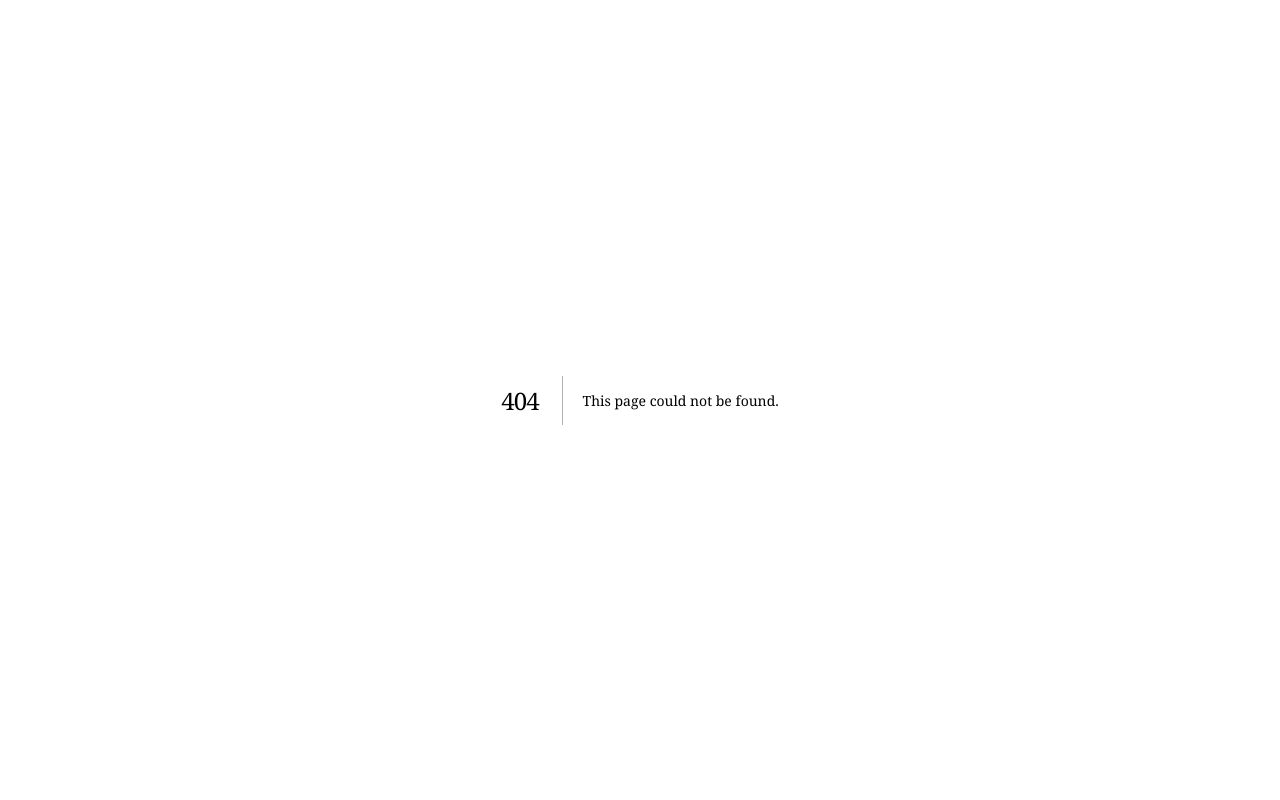
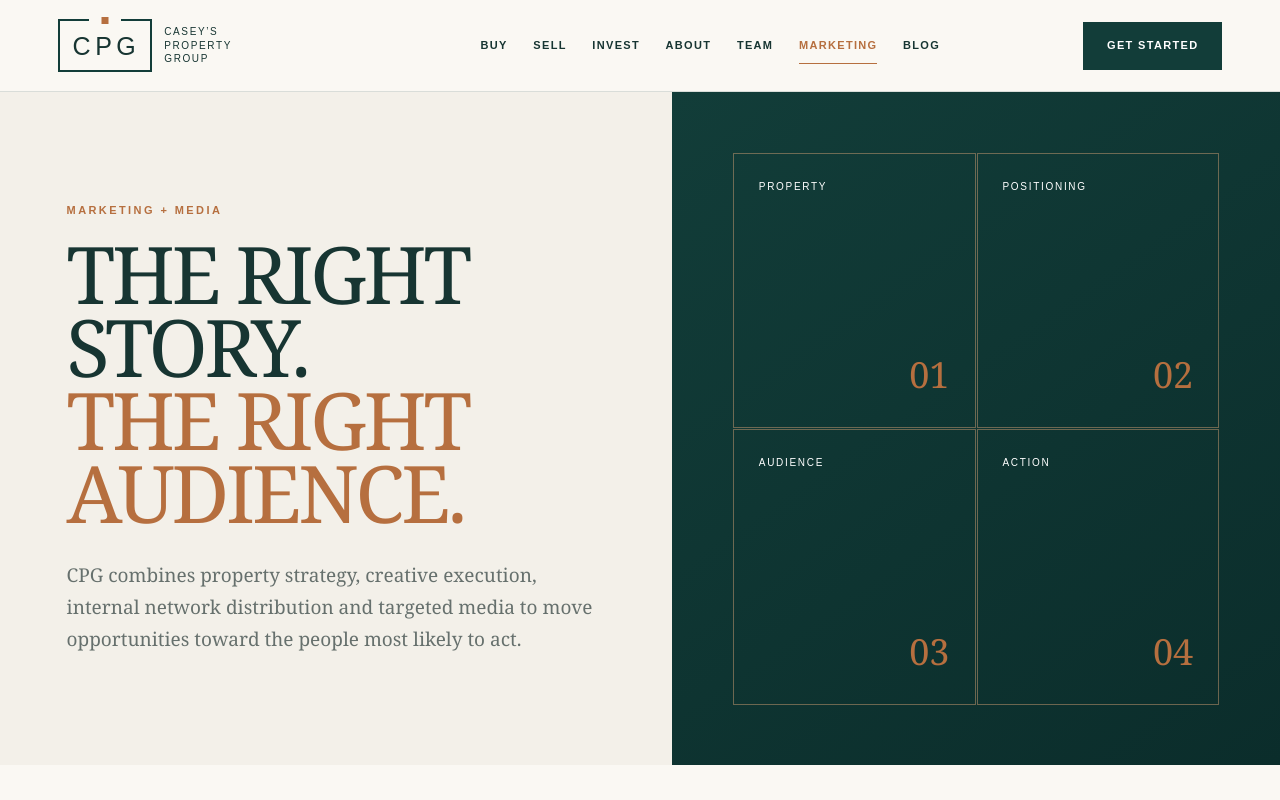
Before and after one commit to amalagisi41-prog/CPG, a Next.js app: page /marketing in a window 1280 px wide. Before the commit this address had no page. Shown: the top 800 px of the page. Built offline with nearby package versions, Linux system fonts and the light colour scheme.

Commit message:
Add marketing and media page

```diff
--- a/app/blog/page.tsx
+++ b/app/blog/page.tsx
@@ -20,7 +20,7 @@ export default function BlogPage() {
     <main>
       <header className="site-header subpage-header">
         <a className="brand" href="/" aria-label="Casey's Property Group home"><span className="brand-mark">CPG</span><span className="brand-name">Casey’s Property Group</span></a>
-        <nav aria-label="Primary navigation"><a href="/#paths">Buy</a><a href="/#seller-options">Sell</a><a href="/#divisions">Invest</a><a href="/#about">About</a><a href="/team">Team</a><a className="nav-current" href="/blog">Blog</a></nav>
+        <nav aria-label="Primary navigation"><a href="/#paths">Buy</a><a href="/#seller-options">Sell</a><a href="/#divisions">Invest</a><a href="/#about">About</a><a href="/team">Team</a><a href="/marketing">Marketing</a><a className="nav-current" href="/blog">Blog</a></nav>
         <a className="button button-dark header-cta" href="/#start">Get started</a>
       </header>
 
@@ -50,7 +50,7 @@ export default function BlogPage() {
 
       <footer>
         <div className="footer-brand"><span className="brand-mark">CPG</span><p>Casey’s Property Group<br /><small>Stamford, Connecticut · Serving CT &amp; NY</small></p></div>
-        <div className="footer-links"><a href="/">Home</a><a href="/#seller-options">Sell</a><a href="/#divisions">Invest</a><a href="/team">Team</a><a href="/blog">Blog</a></div>
+        <div className="footer-links"><a href="/">Home</a><a href="/#seller-options">Sell</a><a href="/#divisions">Invest</a><a href="/team">Team</a><a href="/marketing">Marketing</a><a href="/blog">Blog</a></div>
         <div className="footer-social-wrap"><div className="social-links" aria-label="Social media"><a href="https://www.instagram.com/" target="_blank" rel="noreferrer" aria-label="Casey’s Property Group on Instagram"><FaInstagram aria-hidden="true" /></a><a href="https://www.tiktok.com/" target="_blank" rel="noreferrer" aria-label="Casey’s Property Group on TikTok"><FaTiktok aria-hidden="true" /></a><a href="https://www.facebook.com/" target="_blank" rel="noreferrer" aria-label="Casey’s Property Group on Facebook"><FaFacebookF aria-hidden="true" /></a></div><p className="footer-note">Your property.<br />Your options.</p></div>
       </footer>
     </main>
--- a/app/globals.css
+++ b/app/globals.css
@@ -205,6 +205,30 @@ footer { background:#082725; color:white; padding:42px 5.2vw; display:grid; grid
 .insight-signup h2 { margin:0; font-size:clamp(34px,4vw,55px); }
 .insight-signup p { color:#c6d3d0; line-height:1.7; }
 .insight-signup form label { display:block; text-transform:uppercase; letter-spacing:.15em; font-size:10px; margin-bottom:9px; color:#d7e3df; }
+.marketing-hero { background:var(--cream); }
+.marketing-signal { background:linear-gradient(145deg,var(--forest),var(--forest-dark)); color:white; display:grid; grid-template-columns:1fr 1fr; padding:10%; gap:1px; }
+.marketing-signal div { border:1px solid rgba(224,167,120,.45); min-height:150px; padding:25px; display:flex; flex-direction:column; justify-content:space-between; }
+.marketing-signal span { text-transform:uppercase; letter-spacing:.17em; font-size:10px; }
+.marketing-signal i { color:var(--copper); font-family:Georgia,serif; font-size:36px; font-style:normal; align-self:flex-end; }
+.marketing-intro { padding:105px 5.2vw; display:grid; grid-template-columns:1.1fr .9fr; gap:8vw; }
+.marketing-intro h2 { margin:0; font-size:clamp(42px,5vw,70px); line-height:1.05; }
+.marketing-intro > div:last-child { color:var(--muted); line-height:1.85; padding-top:20px; }
+.audience-section { padding:100px 5.2vw; background:var(--forest); color:white; }
+.audience-grid { display:grid; grid-template-columns:repeat(4,1fr); border-top:1px solid rgba(255,255,255,.2); border-left:1px solid rgba(255,255,255,.2); }
+.audience-grid article { padding:35px 28px; min-height:300px; border-right:1px solid rgba(255,255,255,.2); border-bottom:1px solid rgba(255,255,255,.2); }
+.audience-grid span { color:var(--copper); font-family:Georgia,serif; font-size:25px; }
+.audience-grid h3 { font-family:Georgia,serif; font-size:27px; font-weight:400; text-transform:uppercase; margin:55px 0 18px; }
+.audience-grid p { color:#c5d2cf; line-height:1.7; font-size:13px; }
+.audience-note { color:#91aaa4; font-size:10px; letter-spacing:.04em; margin:20px 0 0; }
+.marketing-capabilities { padding:110px 5.2vw; }
+.capability-grid { display:grid; grid-template-columns:repeat(3,1fr); border-top:1px solid var(--line); border-left:1px solid var(--line); }
+.capability-grid article { padding:32px; min-height:280px; border-right:1px solid var(--line); border-bottom:1px solid var(--line); }
+.capability-grid span { color:var(--copper); font-family:Georgia,serif; font-size:24px; }
+.capability-grid h3 { font-family:Georgia,serif; font-size:28px; font-weight:400; text-transform:uppercase; margin:45px 0 18px; }
+.capability-grid p { color:var(--muted); line-height:1.7; }
+.network-band { padding:90px 8vw; background:var(--cream); display:grid; grid-template-columns:.85fr 1.15fr; gap:10vw; align-items:center; }
+.network-band h2 { margin:0; font-size:clamp(38px,4.6vw,66px); line-height:1.05; }
+.network-band > p { color:var(--muted); line-height:1.9; font-size:17px; }
 
 @media (max-width: 1050px) {
   .site-header { grid-template-columns:1fr auto; }
@@ -220,6 +244,8 @@ footer { background:#082725; color:white; padding:42px 5.2vw; display:grid; grid
   .team-groups { grid-template-columns:1fr; }
   .team-groups article { border-right:0; border-bottom:1px solid var(--line); }
   .article-grid { grid-template-columns:1fr 1fr; }
+  .audience-grid { grid-template-columns:1fr 1fr; }
+  .marketing-intro, .network-band { grid-template-columns:1fr; }
 }
 
 @media (max-width: 760px) {
@@ -265,6 +291,9 @@ footer { background:#082725; color:white; padding:42px 5.2vw; display:grid; grid
   .blog-heading { grid-template-columns:1fr; }
   .article-grid article { min-height:340px; }
   .insight-signup { padding:60px 20px; gap:35px; }
+  .marketing-signal { min-height:420px; padding:20px; }
+  .marketing-intro, .marketing-capabilities, .audience-section, .network-band { padding:75px 20px; }
+  .audience-grid, .capability-grid { grid-template-columns:1fr; }
 }
 
 @media (max-width: 430px) {
--- /dev/null
+++ b/app/marketing/page.tsx
@@ -0,0 +1,66 @@
+import type { Metadata } from "next";
+import { FaFacebookF, FaInstagram, FaTiktok } from "react-icons/fa";
+
+export const metadata: Metadata = {
+  title: "Marketing & Media | Casey’s Property Group",
+  description: "Strategic property marketing, internal network distribution and targeted audience campaigns across Connecticut and New York.",
+};
+
+const audiences = [
+  ["Property owners", "Clear positioning for sellers comparing market, as-is, improvement and direct-sale paths."],
+  ["Qualified buyers", "Property-specific campaigns designed to reach likely owner-occupants and active market participants."],
+  ["Investors", "Focused distribution for multifamily, value-add, rental and off-market investment opportunities."],
+  ["Builders + developers", "Opportunity briefs for land, redevelopment, repositioning and construction-oriented audiences."],
+];
+
+const capabilities = [
+  ["Strategy", "Define the property story, audience, positioning and desired response before selecting channels."],
+  ["Creative", "Build consistent photography, video, copy and campaign materials around the property’s strongest attributes."],
+  ["Internal network", "Share relevant opportunities across CPG’s real estate, investment and development relationships."],
+  ["Targeted media", "Reach appropriate audiences by market, property type, intent and investment profile."],
+  ["Campaign management", "Coordinate launch timing, distribution, inquiries, follow-up and performance review."],
+  ["Opportunity routing", "Direct responses to CRES, CREI or CRED based on the inquiry and potential path forward."],
+];
+
+export default function MarketingPage() {
+  return (
+    <main>
+      <header className="site-header subpage-header">
+        <a className="brand" href="/" aria-label="Casey's Property Group home"><span className="brand-mark">CPG</span><span className="brand-name">Casey’s Property Group</span></a>
+        <nav aria-label="Primary navigation"><a href="/#paths">Buy</a><a href="/#seller-options">Sell</a><a href="/#divisions">Invest</a><a href="/#about">About</a><a href="/team">Team</a><a className="nav-current" href="/marketing">Marketing</a><a href="/blog">Blog</a></nav>
+        <a className="button button-dark header-cta" href="/#start">Get started</a>
+      </header>
+
+      <section className="page-hero marketing-hero">
+        <div className="page-hero-copy"><p className="eyebrow">Marketing + media</p><h1>The right story.<br /><em>The right audience.</em></h1><p>CPG combines property strategy, creative execution, internal network distribution and targeted media to move opportunities toward the people most likely to act.</p></div>
+        <div className="marketing-signal" aria-hidden="true"><div><span>Property</span><i>01</i></div><div><span>Positioning</span><i>02</i></div><div><span>Audience</span><i>03</i></div><div><span>Action</span><i>04</i></div></div>
+      </section>
+
+      <section className="marketing-intro">
+        <div><p className="eyebrow">More than exposure</p><h2>Marketing built around the property’s best path forward.</h2></div>
+        <div><p>Different properties require different audiences. A move-in-ready home, multifamily asset, inherited property, fixer-upper and development site should not be presented the same way or distributed through the same channels.</p><p>CPG begins with the opportunity, defines the most relevant audiences, then coordinates the message, media and follow-up across one integrated group.</p></div>
+      </section>
+
+      <section className="audience-section">
+        <div className="section-heading centered"><p className="eyebrow light">Targeted distribution</p><h2>Reach the audiences that fit the opportunity.</h2></div>
+        <div className="audience-grid">{audiences.map(([title, copy], index) => <article key={title}><span>0{index + 1}</span><h3>{title}</h3><p>{copy}</p></article>)}</div>
+        <p className="audience-note">Audience strategies are based on property attributes, geography, market intent and campaign objectives—never protected personal characteristics.</p>
+      </section>
+
+      <section className="marketing-capabilities">
+        <div className="blog-heading"><div><p className="eyebrow">Connected capabilities</p><h2>One campaign. Coordinated execution.</h2></div><p>From the first property review through inquiry routing, each part of the campaign supports the selected strategy.</p></div>
+        <div className="capability-grid">{capabilities.map(([title, copy], index) => <article key={title}><span>0{index + 1}</span><h3>{title}</h3><p>{copy}</p></article>)}</div>
+      </section>
+
+      <section className="network-band"><div><p className="eyebrow light">The CPG network</p><h2>Real estate.<br />Investment.<br />Development.</h2></div><p>CPG can circulate an opportunity across complementary relationships instead of treating every property as a standard listing or a single-channel campaign. That broader view helps surface buyers, investors, improvement strategies and development potential earlier.</p></section>
+
+      <section className="final-cta compact-cta"><p className="eyebrow">Put the property in front of the right audience.</p><h2>Start with the opportunity.</h2><p>We’ll help define the strategy, story and distribution plan.</p><a className="button button-copper" href="/#start">Request a property review</a></section>
+
+      <footer>
+        <div className="footer-brand"><span className="brand-mark">CPG</span><p>Casey’s Property Group<br /><small>Stamford, Connecticut · Serving CT &amp; NY</small></p></div>
+        <div className="footer-links"><a href="/">Home</a><a href="/#seller-options">Sell</a><a href="/#divisions">Invest</a><a href="/team">Team</a><a href="/marketing">Marketing</a><a href="/blog">Blog</a></div>
+        <div className="footer-social-wrap"><div className="social-links" aria-label="Social media"><a href="https://www.instagram.com/" target="_blank" rel="noreferrer" aria-label="Casey’s Property Group on Instagram"><FaInstagram aria-hidden="true" /></a><a href="https://www.tiktok.com/" target="_blank" rel="noreferrer" aria-label="Casey’s Property Group on TikTok"><FaTiktok aria-hidden="true" /></a><a href="https://www.facebook.com/" target="_blank" rel="noreferrer" aria-label="Casey’s Property Group on Facebook"><FaFacebookF aria-hidden="true" /></a></div><p className="footer-note">Your property.<br />Your options.</p></div>
+      </footer>
+    </main>
+  );
+}
--- a/app/page.tsx
+++ b/app/page.tsx
@@ -67,6 +67,7 @@ export default function Home() {
           <a href="#divisions">Build</a>
           <a href="#about">About</a>
           <a href="/team">Team</a>
+          <a href="/marketing">Marketing</a>
           <a href="/blog">Blog</a>
         </nav>
         <a className="button button-dark header-cta" href="#start">Get started</a>
@@ -220,7 +221,7 @@ export default function Home() {
           <p>Casey’s Property Group<br /><small>Stamford, Connecticut · Serving CT &amp; NY</small></p>
         </div>
         <div className="footer-links">
-          <a href="#paths">Buy</a><a href="#seller-options">Sell</a><a href="#divisions">Invest</a><a href="#start">Appraise</a><a href="#about">About</a><a href="/team">Team</a><a href="/blog">Blog</a>
+          <a href="#paths">Buy</a><a href="#seller-options">Sell</a><a href="#divisions">Invest</a><a href="#start">Appraise</a><a href="#about">About</a><a href="/team">Team</a><a href="/marketing">Marketing</a><a href="/blog">Blog</a>
         </div>
         <div className="footer-social-wrap">
           <div className="social-links" aria-label="Social media">
--- a/app/team/page.tsx
+++ b/app/team/page.tsx
@@ -33,7 +33,7 @@ export default function TeamPage() {
       <header className="site-header subpage-header">
         <a className="brand" href="/" aria-label="Casey's Property Group home"><span className="brand-mark">CPG</span><span className="brand-name">Casey’s Property Group</span></a>
         <nav aria-label="Primary navigation">
-          <a href="/#paths">Buy</a><a href="/#seller-options">Sell</a><a href="/#divisions">Invest</a><a href="/#about">About</a><a className="nav-current" href="/team">Team</a><a href="/blog">Blog</a>
+          <a href="/#paths">Buy</a><a href="/#seller-options">Sell</a><a href="/#divisions">Invest</a><a href="/#about">About</a><a className="nav-current" href="/team">Team</a><a href="/marketing">Marketing</a><a href="/blog">Blog</a>
         </nav>
         <a className="button button-dark header-cta" href="/#start">Get started</a>
       </header>
@@ -74,7 +74,7 @@ export default function TeamPage() {
 
       <footer>
         <div className="footer-brand"><span className="brand-mark">CPG</span><p>Casey’s Property Group<br /><small>Stamford, Connecticut · Serving CT &amp; NY</small></p></div>
-        <div className="footer-links"><a href="/">Home</a><a href="/#seller-options">Sell</a><a href="/#divisions">Invest</a><a href="/team">Team</a><a href="/blog">Blog</a></div>
+        <div className="footer-links"><a href="/">Home</a><a href="/#seller-options">Sell</a><a href="/#divisions">Invest</a><a href="/team">Team</a><a href="/marketing">Marketing</a><a href="/blog">Blog</a></div>
         <div className="footer-social-wrap"><div className="social-links" aria-label="Social media"><a href="https://www.instagram.com/" target="_blank" rel="noreferrer" aria-label="Casey’s Property Group on Instagram"><FaInstagram aria-hidden="true" /></a><a href="https://www.tiktok.com/" target="_blank" rel="noreferrer" aria-label="Casey’s Property Group on TikTok"><FaTiktok aria-hidden="true" /></a><a href="https://www.facebook.com/" target="_blank" rel="noreferrer" aria-label="Casey’s Property Group on Facebook"><FaFacebookF aria-hidden="true" /></a></div><p className="footer-note">Your property.<br />Your options.</p></div>
       </footer>
     </main>
```
